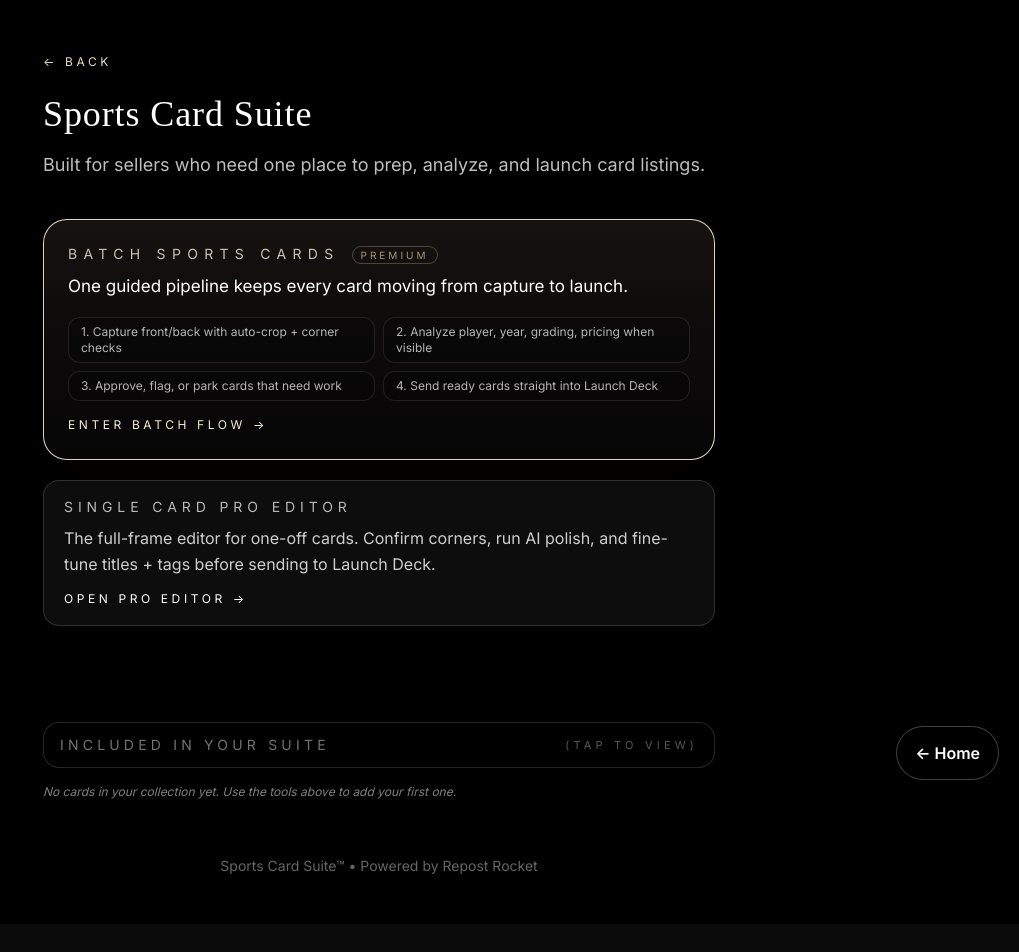
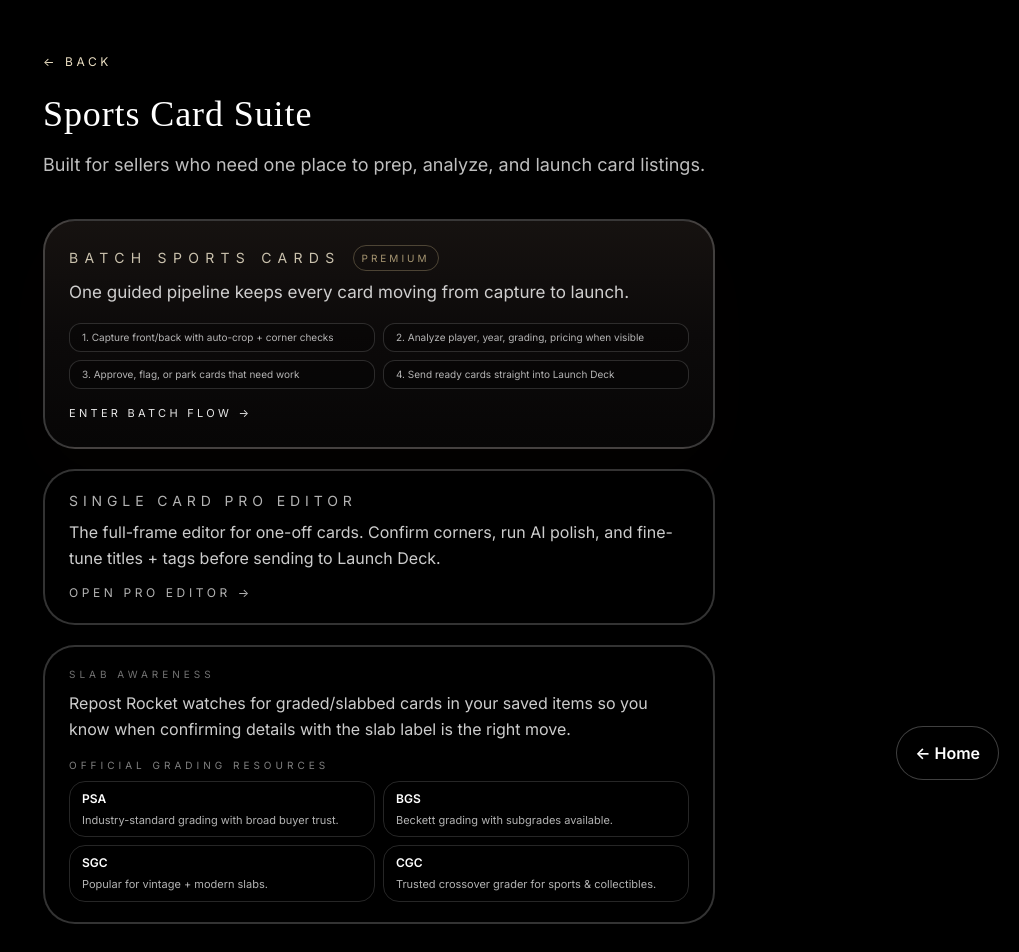
Before and after one commit to jessicadownes627/repostrocket, a React (Vite) app: page /sports-cards in a window 1280 px wide. Shown: the top 952 px of the page, without its empty margins (261-1280 px from the left). Before the commit the page ends 924 px from the top, so only its background shows below. Built offline with nearby package versions, Linux system fonts and the light colour scheme.

Commit message:
Add slab awareness feature card and official grading links (no inference, confirm-only)

```diff
--- a/src/pages/SportsCardSuite.jsx
+++ b/src/pages/SportsCardSuite.jsx
@@ -5,10 +5,81 @@ import usePaywallGate from "../hooks/usePaywallGate";
 import PremiumModal from "../components/PremiumModal";
 import { useListingStore } from "../store/useListingStore";
 
+const GRADING_LINKS = [
+  {
+    label: "PSA",
+    description: "Industry-standard grading with broad buyer trust.",
+    url: "https://www.psacard.com/",
+  },
+  {
+    label: "BGS",
+    description: "Beckett grading with subgrades available.",
+    url: "https://www.beckett.com/grading/",
+  },
+  {
+    label: "SGC",
+    description: "Popular for vintage + modern slabs.",
+    url: "https://gosgc.com/",
+  },
+  {
+    label: "CGC",
+    description: "Trusted crossover grader for sports & collectibles.",
+    url: "https://www.cgccards.com/",
+  },
+];
+
 export default function SportsCardSuite() {
   const navigate = useNavigate();
   const { gate, paywallState, closePaywall } = usePaywallGate();
   const { setBatchMode } = useListingStore();
+  const slabContext = useMemo(() => {
+    const library = loadListingLibrary();
+    const authorities = {};
+    let gradedCount = 0;
+
+    const isKnownAuthority = (value) => {
+      if (!value) return null;
+      const upper = String(value).trim().toUpperCase();
+      if (["PSA", "BGS", "SGC", "CGC"].includes(upper)) {
+        return upper;
+      }
+      return null;
+    };
+
+    if (Array.isArray(library) && library.length) {
+      for (const item of library) {
+        const hasSlabFlag =
+          Boolean(item?.cardAttributes?.isGradedCard) ||
+          Boolean(item?.cardIntel?.isGradedCard) ||
+          Boolean(item?.cardIntelligence?.graded) ||
+          Boolean(item?.cardIntelligence?.slabbed) ||
+          Boolean(item?.gradingCompany) ||
+          Boolean(item?.isGraded);
+        if (!hasSlabFlag) continue;
+
+        gradedCount += 1;
+        const authority =
+          item?.cardAttributes?.gradingAuthority ||
+          item?.cardIntel?.gradingAuthority ||
+          item?.cardIntel?.grading?.authority ||
+          item?.cardIntelligence?.gradingCompany ||
+          item?.gradingCompany ||
+          null;
+        const known = isKnownAuthority(authority);
+        if (known) {
+          authorities[known] = (authorities[known] || 0) + 1;
+        }
+      }
+    }
+
+    const sorted = Object.entries(authorities).sort((a, b) => b[1] - a[1]);
+    const likelyAuthority = sorted.length ? sorted[0][0] : null;
+
+    return {
+      gradedCount,
+      likelyAuthority,
+    };
+  }, []);
   const hasCards = useMemo(() => {
     try {
       const library = loadListingLibrary();
@@ -71,26 +142,27 @@ export default function SportsCardSuite() {
           Built for sellers who need one place to prep, analyze, and launch card listings.
         </p>
 
-        {/* CTA Section */}
-        <div className="flex flex-col gap-5 mt-8">
+        {/* Feature cards */}
+        <div className="space-y-5 mt-8">
+          <div className="rounded-[32px] border-[2px] border-white/20 bg-gradient-to-b from-[#161210] via-[#0C0A0A] to-[#070606] shadow-[0_25px_70px_rgba(8,4,0,0.55)]">
             <button
               onClick={() =>
                 handleNavigate("/batch", "batchMode", {
                   state: { flow: "sports" },
                 })
               }
-            className="w-full text-left px-6 py-6 rounded-3xl border border-[#F4E9D5]/90 text-[#F8EED5] bg-gradient-to-b from-[#161210] via-[#0C0A0A] to-[#070606] shadow-[0_25px_70px_rgba(8,4,0,0.55)] hover:shadow-[0_30px_85px_rgba(8,4,0,0.65)] transition-all"
+              className="w-full text-left px-6 py-6 rounded-[32px] text-[#F8EED5] bg-transparent hover:shadow-[0_30px_85px_rgba(8,4,0,0.65)] transition-all"
             >
-            <div className="text-sm uppercase tracking-[0.45em] opacity-80 mb-2">
-              Batch Sports Cards
-              <span className="ml-3 px-2 py-0.5 text-[10px] rounded-full border border-[#CBB78A]/40 text-[#CBB78A] uppercase tracking-[0.3em]">
+              <div className="text-sm uppercase tracking-[0.45em] opacity-80 mb-2 flex items-center gap-3">
+                <span>Batch Sports Cards</span>
+                <span className="px-2 py-0.5 text-[10px] rounded-full border border-[#CBB78A]/40 text-[#CBB78A] uppercase tracking-[0.3em]">
                   Premium
                 </span>
               </div>
-            <div className="text-[17px] text-white leading-relaxed mb-4 max-w-3xl">
+              <div className="text-[17px] leading-relaxed mb-4 max-w-3xl text-white/80">
                 One guided pipeline keeps every card moving from capture to launch.
               </div>
-            <div className="grid grid-cols-1 sm:grid-cols-2 gap-2 text-xs text-white/70">
+              <div className="grid grid-cols-1 sm:grid-cols-2 gap-2 text-[10px] text-white/70">
                 {[
                   "1. Capture front/back with auto-crop + corner checks",
                   "2. Analyze player, year, grading, pricing when visible",
@@ -99,20 +171,22 @@ export default function SportsCardSuite() {
                 ].map((step) => (
                   <div
                     key={step}
-                  className="rounded-xl border border-white/10 bg-black/20 px-3 py-1.5"
+                    className="rounded-xl border border-white/15 bg-black/25 px-3 py-1.5"
                   >
                     {step}
                   </div>
                 ))}
               </div>
-            <span className="mt-4 inline-flex text-xs tracking-[0.3em] uppercase">
+              <span className="mt-4 inline-flex text-[11px] tracking-[0.3em] uppercase text-white/90">
                 Enter Batch Flow →
               </span>
             </button>
+          </div>
 
+          <div className="rounded-[32px] border-[2px] border-white/20 bg-black/15">
             <button
               onClick={() => handleNavigate("/card-prep")}
-            className="w-full text-left px-5 py-4 rounded-2xl border border-white/15 text-white bg-white/5 hover:bg-white/10 transition-all"
+              className="w-full text-left px-6 py-5 rounded-[32px] text-white hover:bg-white/5 transition-all"
             >
               <div className="text-sm uppercase tracking-[0.35em] opacity-70 mb-2">
                 Single Card Pro Editor
@@ -121,15 +195,63 @@ export default function SportsCardSuite() {
                 The full-frame editor for one-off cards. Confirm corners, run AI
                 polish, and fine-tune titles + tags before sending to Launch Deck.
               </div>
-            <span className="text-xs tracking-[0.3em] uppercase">
+              <span className="text-xs uppercase tracking-[0.3em] text-white/70">
                 Open Pro Editor →
               </span>
             </button>
+          </div>
+
+          <div className="rounded-[32px] border-[2px] border-white/20 bg-black/10">
+            <div className="px-6 py-5 rounded-[32px]">
+              <div className="text-[10px] uppercase tracking-[0.4em] text-white/45 mb-2">
+                Slab awareness
+              </div>
+              <p className="text-base leading-relaxed text-white/80">
+                Repost Rocket watches for graded/slabbed cards in your saved items so
+                you know when confirming details with the slab label is the right move.
+              </p>
+              {slabContext?.gradedCount > 0 && (
+                <>
+                  <p className="text-base leading-relaxed text-white/80 mt-2">
+                    Graded card detected in your saved items. Sellers typically confirm
+                    listing details from the slab label when working this format.
+                  </p>
+                  {slabContext.likelyAuthority && (
+                    <p className="text-[11px] uppercase tracking-[0.35em] text-white/60 mt-1">
+                      Likely {slabContext.likelyAuthority}
+                    </p>
+                  )}
+                </>
+              )}
+              <div className="mt-4">
+                <div className="text-[10px] uppercase tracking-[0.4em] text-white/50 mb-2">
+                  Official grading resources
+                </div>
+                <div className="grid gap-2 sm:grid-cols-2">
+                  {GRADING_LINKS.map((link) => (
+                    <a
+                      key={link.label}
+                      href={link.url}
+                      target="_blank"
+                      rel="noreferrer"
+                      className="block rounded-2xl border border-white/15 px-3 py-2 transition hover:border-white/40"
+                    >
+                      <div className="text-[12px] font-semibold">{link.label}</div>
+                  <p className="text-[11px] text-white/70 mt-1">
+                        {link.description}
+                      </p>
+                    </a>
+                  ))}
+                </div>
+              </div>
+            </div>
+          </div>
 
           {SHOW_MULTI_CARD_EXPERIMENT && (
+            <div className="rounded-[32px] border border-white/10 bg-black/10">
               <button
                 onClick={() => handleNavigate(multiCardInfo.path)}
-              className="w-full text-left px-5 py-5 rounded-2xl border border-white/10 bg-black/20 text-white/80 hover:bg-black/35 transition-all opacity-80"
+                className="w-full text-left px-5 py-5 rounded-[32px] text-white/80 hover:bg-white/5 transition-all"
               >
                 <div className="text-[10px] uppercase tracking-[0.4em] text-white/50 mb-2">
                   Experimental
@@ -147,11 +269,12 @@ export default function SportsCardSuite() {
                   {multiCardInfo.trustNote}
                 </div>
               </button>
+            </div>
           )}
         </div>
 
         {/* Features */}
-        <div className="mt-24">
+        <div className="mt-16">
           <details className="border border-white/15 rounded-2xl bg-black/20 overflow-hidden">
             <summary className="cursor-pointer px-4 py-3 text-sm uppercase tracking-[0.3em] text-white/45 flex items-center justify-between">
               <span>Included in your suite</span>
```
Lines whose indentation alone changed are shown as unchanged.
